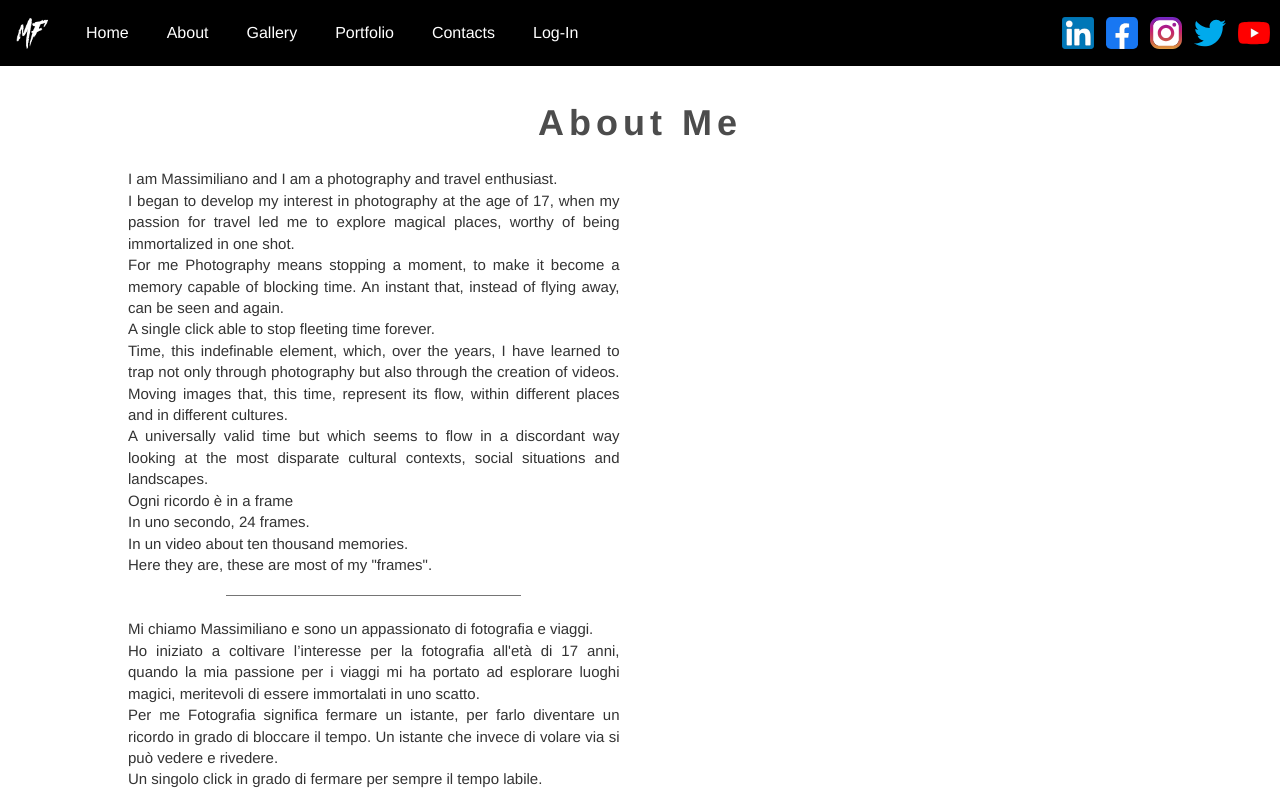
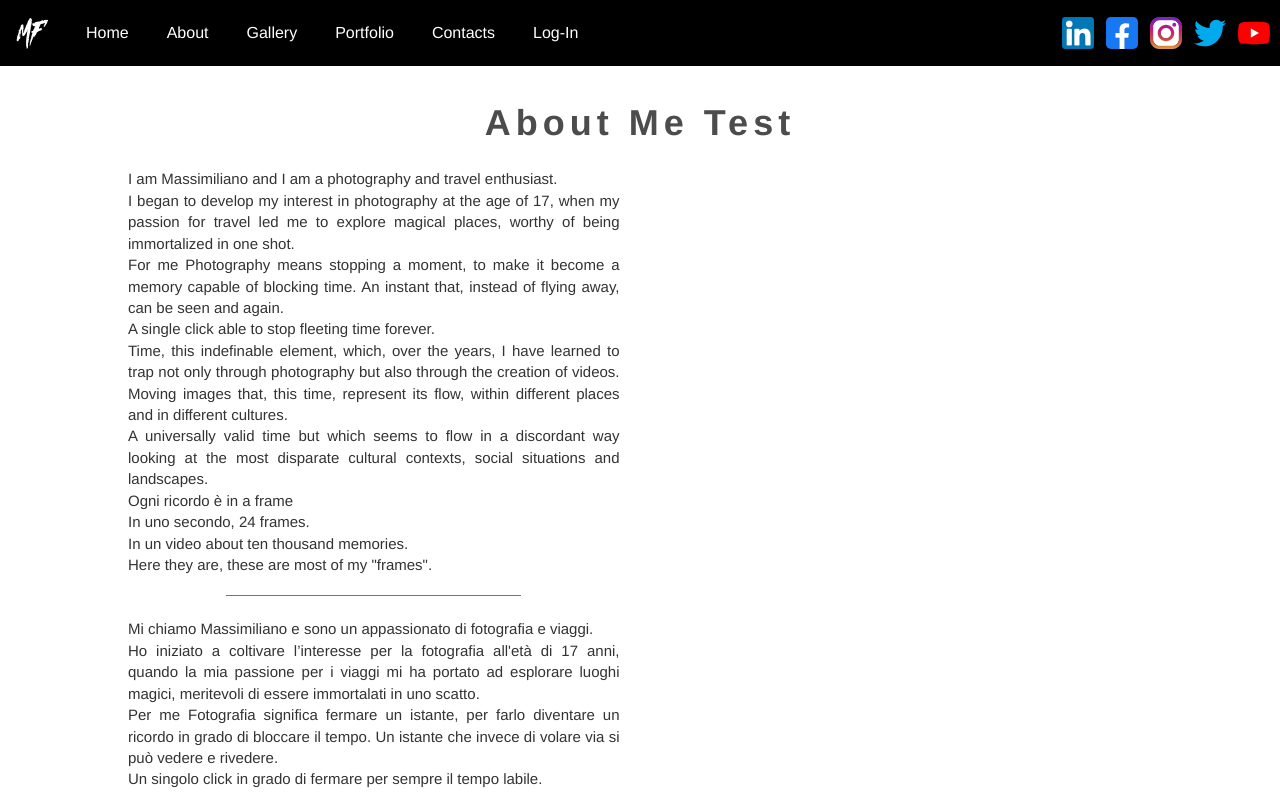
Before and after one commit to massimiliano743/MassimilianoForestieroWebSite, a React (Create React App) app: page /About-me in a window 1280 px wide. Shown: the top 793 px of the page. Built offline with nearby package versions, Linux system fonts and the light colour scheme; no server answers; a web font is replaced by a local one.

Commit message:
fix: update About Me title for testing purposes

```diff
--- a/src/pages/AboutMe/About-me.jsx
+++ b/src/pages/AboutMe/About-me.jsx
@@ -24,7 +24,7 @@ export function AboutMe() {
         <div className={'content-page-template'}>
             <div className={'about-me-page'}>
                 <div className={'title'}>
-                    <h1>About Me</h1>
+                    <h1>About Me Test</h1>
                 </div>
                 <div className={'description'}>
                     <div className={'text-description'}>
```
